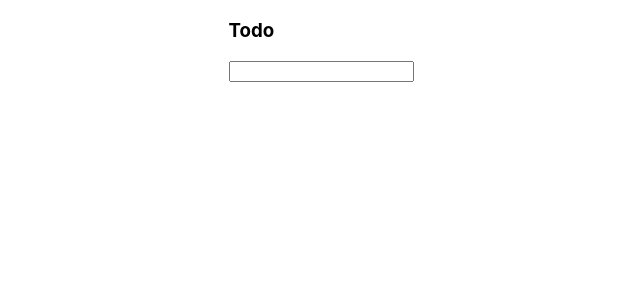
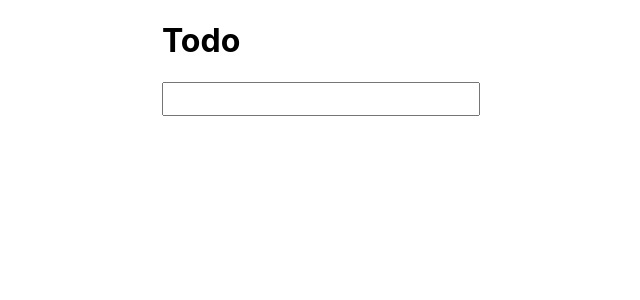
Before and after one commit to unphydra/react-todo, a React (Create React App) app: page / in a window 1280 px wide. Shown: the top 300 px of the page, without its empty margins (319-959 px from the left). Built offline with nearby package versions, Linux system fonts and the light colour scheme.

Commit message:
extracted item and input to different file, improved css

```diff
--- /dev/null
+++ b/src/todo/Input.js
@@ -0,0 +1,34 @@
+import React from 'react';
+
+class Input extends React.Component {
+  constructor(props) {
+    super(props);
+    this.state = { value: '' };
+
+    this.handleInput = props.handleInput;
+    this.handleChange = this.handleChange.bind(this);
+  }
+
+  handleChange(value) {
+    this.setState(() => ({ value }));
+  }
+
+  handleKeyPress(key) {
+    if (key === 'Enter') {
+      this.handleInput(this.state.value);
+      this.handleChange('');
+    }
+  }
+
+  render() {
+    return (
+      <input
+        value={this.state.value}
+        onKeyDown={(event) => this.handleKeyPress(event.key)}
+        onChange={(event) => this.handleChange(event.target.value)}
+      ></input>
+    );
+  }
+}
+
+export default Input;
--- /dev/null
+++ b/src/todo/Item.js
@@ -0,0 +1,28 @@
+import React from 'react';
+
+const Item = ({ text, onClick, todoState, id }) => {
+  return (
+    <div
+      className="item"
+      id={id}
+      onClick={(event) => onClick(event.target.id)}
+    >
+      <div
+        className="indicator"
+        style={{
+          backgroundColor: todoState.colour,
+        }}
+      ></div>
+      <div
+        className="title"
+        style={{
+          textDecorationLine: todoState.decoration,
+        }}
+      >
+        {text}
+      </div>
+    </div>
+  );
+};
+
+export default Item;
--- a/src/todo/todo.css
+++ b/src/todo/todo.css
@@ -19,4 +19,9 @@
 .title {
   pointer-events: none;
   margin-left: 5px;
+  font-size: x-large;
 }
+
+input {
+  font-size: x-large;
+}
--- a/src/todo/todo.js
+++ b/src/todo/todo.js
@@ -1,70 +1,16 @@
 import React from 'react';
+import Item from './Item';
+import Input from './Input';
 
 const itemState = {
-  notDone: { colour: 'mediumseagreen', decoration: 'none' },
+  notDone: { colour: 'lightblue', decoration: 'none' },
   doing: { colour: 'orange', decoration: 'none' },
-  done: { colour: 'lightblue', decoration: 'line-through' },
+  done: { colour: 'mediumseagreen', decoration: 'line-through' },
 };
 
 itemState.notDone.next = itemState.doing;
 itemState.doing.next = itemState.done;
 itemState.done.next = itemState.notDone;
-
-const Item = ({ text, onClick, todoState, id }) => {
-  return (
-    <div
-      className="item"
-      id={id}
-      onClick={(event) => onClick(event.target.id)}
-    >
-      <div
-        className="indicator"
-        style={{
-          backgroundColor: todoState.colour,
-        }}
-      ></div>
-      <div
-        className="title"
-        style={{
-          textDecorationLine: todoState.decoration,
-        }}
-      >
-        {text}
-      </div>
-    </div>
-  );
-};
-
-class Input extends React.Component {
-  constructor(props) {
-    super(props);
-    this.state = { value: '' };
-
-    this.handleInput = props.handleInput;
-    this.handleChange = this.handleChange.bind(this);
-  }
-
-  handleChange(value) {
-    this.setState(() => ({ value }));
-  }
-
-  handleKeyPress(key) {
-    if (key === 'Enter') {
-      this.handleInput(this.state.value);
-      this.handleChange('');
-    }
-  }
-
-  render() {
-    return (
-      <input
-        value={this.state.value}
-        onKeyDown={(event) => this.handleKeyPress(event.key)}
-        onChange={(event) => this.handleChange(event.target.value)}
-      ></input>
-    );
-  }
-}
 
 class Todo extends React.Component {
   constructor(props) {
@@ -108,7 +54,7 @@ class Todo extends React.Component {
 
     return (
       <div>
-        <h3>Todo</h3>
+        <h1>Todo</h1>
         {items}
         <Input handleInput={this.handleInput}></Input>
       </div>
```
